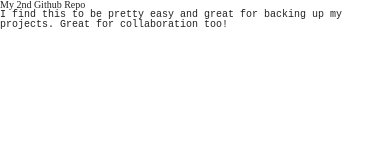
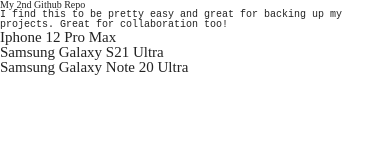
Before and after one commit to PrimarchVictus/my-git-project, a plain HTML site: page index.html in a window 390 px wide. Drawn offline with Linux system fonts and the light colour scheme.

Commit message:
Added an unordered list on smartphones I am considering for this year

```diff
--- a/index.html
+++ b/index.html
@@ -9,5 +9,11 @@
 <body>
     <h1>My 2nd Github Repo</h1>
     <p>I find this to be pretty easy and great for backing up my projects. Great for collaboration too!</p>
+
+    <ul class="smartphones">
+        <li>Iphone 12 Pro Max</li>
+        <li>Samsung Galaxy S21 Ultra</li>
+        <li>Samsung Galaxy Note 20 Ultra</li>
+    </ul>
 </body>
 </html>
--- a/styles.css
+++ b/styles.css
@@ -17,3 +17,7 @@
 p {
     font-family:'Courier New', Courier, monospace;
 }
+
+li {
+    font-size: 1.5rem;
+}
```
